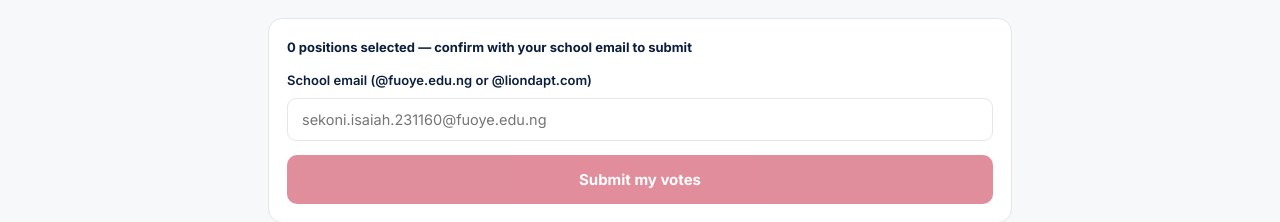
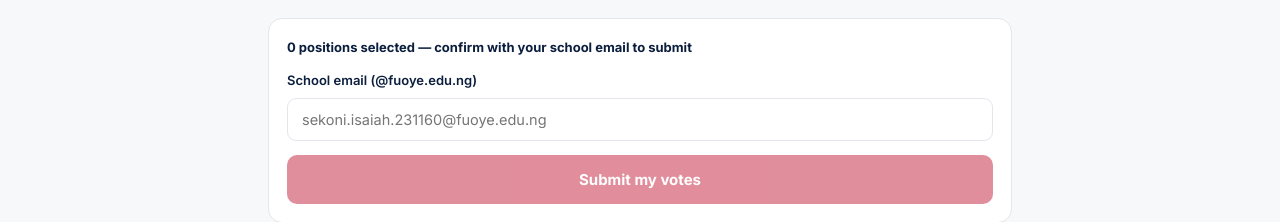
Before and after one commit to sekonidescendant/allianvalor-fyb-election, a Next.js app: page /vote in a window 1280 px wide. Shown: the part 1682-1904 px from the top of the page. Built offline with nearby package versions, Linux system fonts and the light colour scheme; no server answers; the database is empty.

Commit message:
Modify school email label in vote page
Updated the school email label to specify only '@fuoye.edu.ng'.

```diff
--- a/app/vote/page.js
+++ b/app/vote/page.js
@@ -185,8 +185,8 @@ export default function VotePage() {
               <div style={{ fontSize: 13, fontWeight: 700, color: "var(--navy)", marginBottom: 12 }}>
                 {selectedCount} position{selectedCount === 1 ? "" : "s"} selected — confirm with your school email to submit
               </div>
-              <div className="field" style={{ marginBottom: 14 }}>
-                <label htmlFor="email">School email (@fuoye.edu.ng or @liondapt.com)</label>
+                           <div className="field" style={{ marginBottom: 14 }}>
+                <label htmlFor="email">School email (@fuoye.edu.ng)</label>
                 <input
                   id="email"
                   type="email"
```
